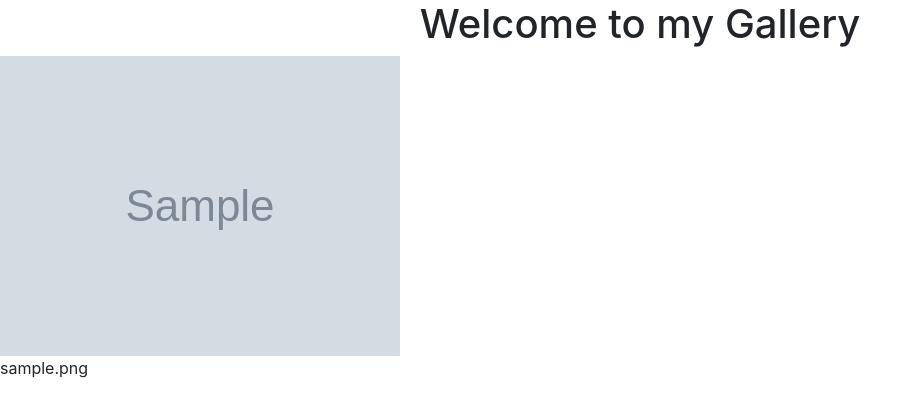
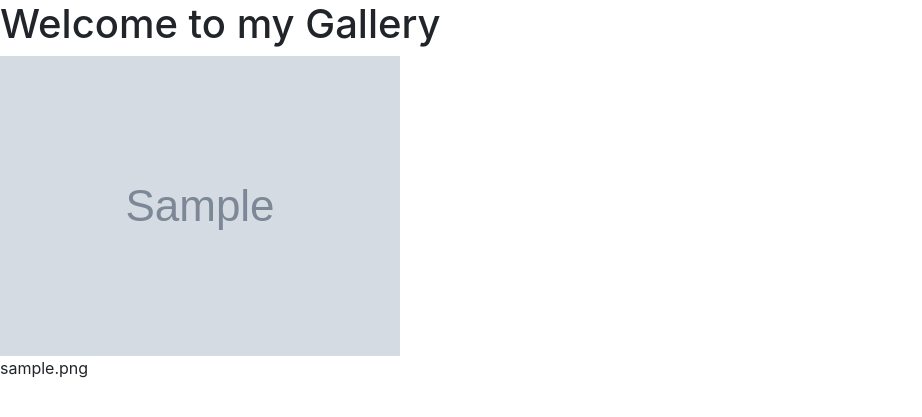
Before and after one commit to karushi/Personal-Gallery, a Django app: page / in a window 1280 px wide. Shown: the part 92-509 px from the top of the page, without its empty margins (0-922 px from the left). Run offline with Django 3.2, Linux system fonts and the light colour scheme; tables that the repository leaves empty hold one stand-in row (values such as "Sample post"); grey boxes marked "Sample" are stand-in pictures; some libraries are stand-ins or nearby versions.

Commit message:
add style

```diff
--- a/gallery/photos/static/css/base.css
+++ b/gallery/photos/static/css/base.css
@@ -2,5 +2,6 @@
     margin-left: 75%;
 }
 h1{
-    text-align: center;
+    /* text-align: center;
+    color: yellow; */
 }
```
